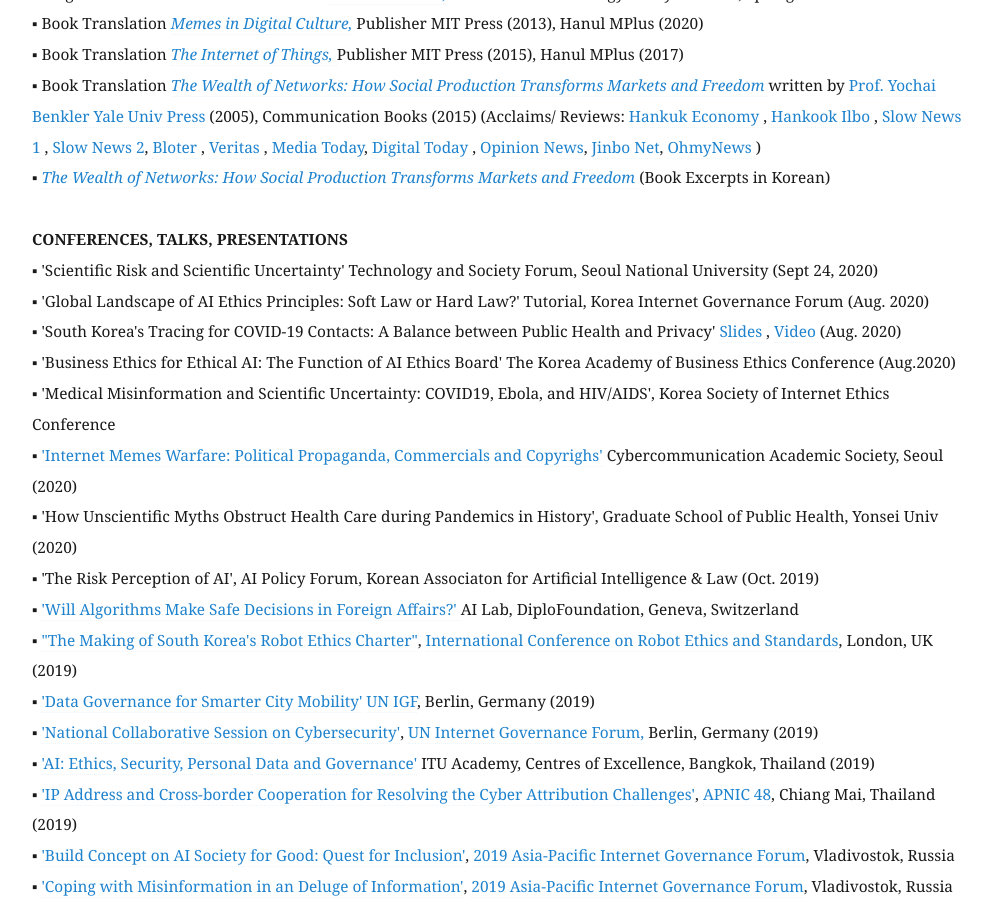
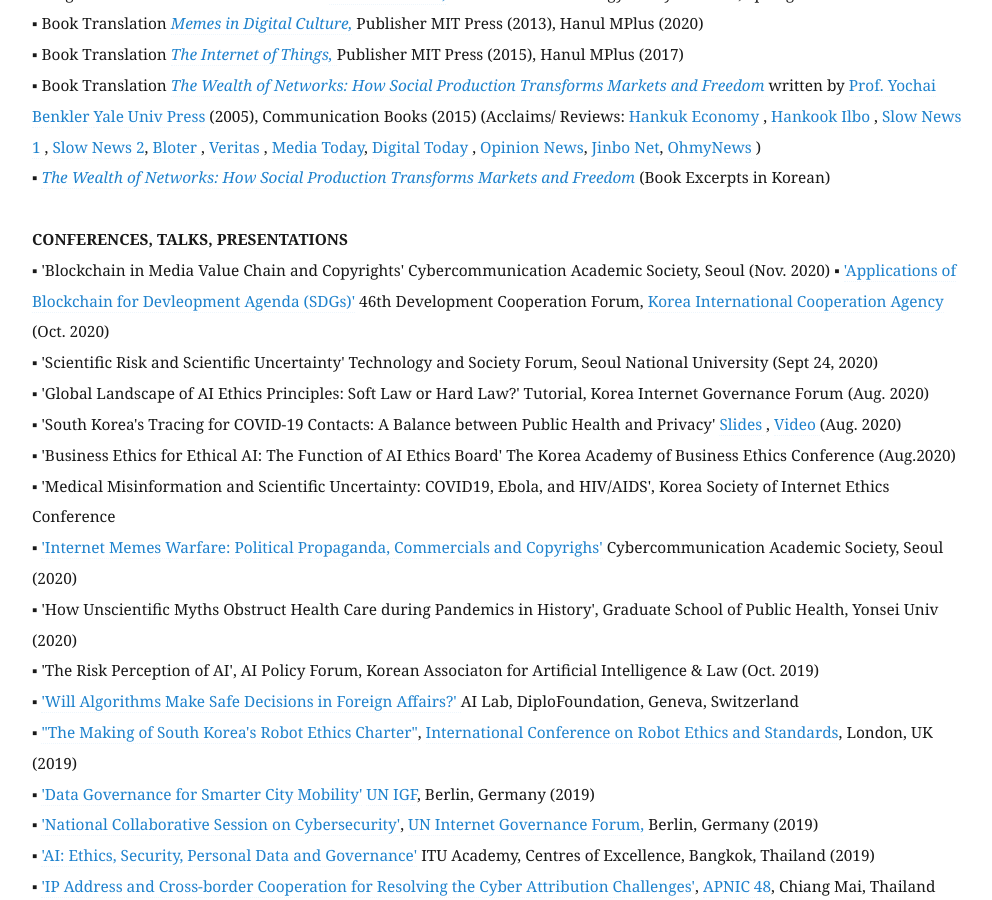
Before and after one commit to eunchangchoi/eunchangchoi.github.io, a Jekyll site: the page built from index.md, in a window 1280 px wide and 900 px high, scrolled down 2391 px. Shown: the whole window, without its empty margins (68-1060 px from the left). Built offline with Jekyll 4.4.1, drawn with Linux system fonts in a browser that asks for light colours.

Commit message:
Update index.md

```diff
--- a/index.md
+++ b/index.md
@@ -44,6 +44,8 @@
 ▪   <a href="http://wealthofnetworks.kr"> <i>The Wealth of Networks: How Social Production Transforms Markets and Freedom</i> </a> (Book Excerpts in Korean) <br>
 <br>
  <strong> CONFERENCES, TALKS, PRESENTATIONS </strong> <br>
+▪  'Blockchain in Media Value Chain and Copyrights' Cybercommunication Academic Society, Seoul (Nov. 2020)
+▪  <a href="https://youtu.be/BunQy8hsnVQ?t=5742">'Applications of Blockchain for Devleopment Agenda (SDGs)'</a> 46th Development Cooperation Forum, <a href="http://www.koica.go.kr/sites/koica_en/index.do"> Korea International Cooperation Agency</a> (Oct. 2020)<br>
 ▪  'Scientific Risk and Scientific Uncertainty' Technology and Society Forum, Seoul National University (Sept 24, 2020)<br>
 ▪  'Global Landscape of AI Ethics Principles: Soft Law or Hard Law?' Tutorial, Korea Internet Governance Forum (Aug. 2020) <br>
 ▪  'South Korea's Tracing for COVID-19 Contacts: A Balance between Public Health and Privacy' <a href="https://www.slideshare.net/secret/vlJ18LSZxcB11J"> Slides </a>, <a href="https://youtu.be/4UZlkRLKGes"> Video </a> (Aug. 2020) <br>
```
